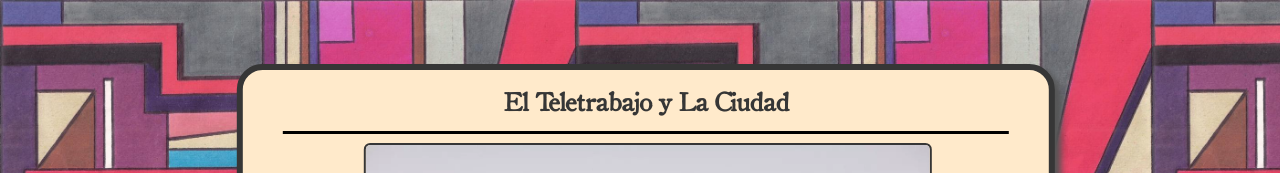
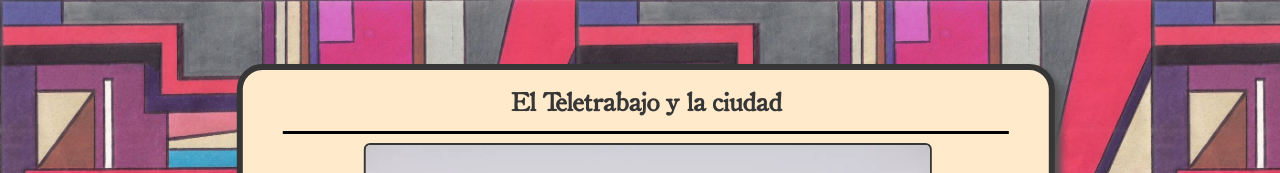
Before and after one commit to kacioleus/site, a plain HTML site: page demo3.html in a window 1280 px wide. Shown: the top 173 px of the page. Drawn offline with Linux system fonts and the light colour scheme.

Commit message:
minor edit

```diff
--- a/demo3.html
+++ b/demo3.html
@@ -21,7 +21,7 @@
 
 <div class="main">
 
-<h2><b>El Teletrabajo y La Ciudad</b></h2>
+<h2><b>El Teletrabajo y la ciudad</b></h2>
 
 <hr>
 
```
